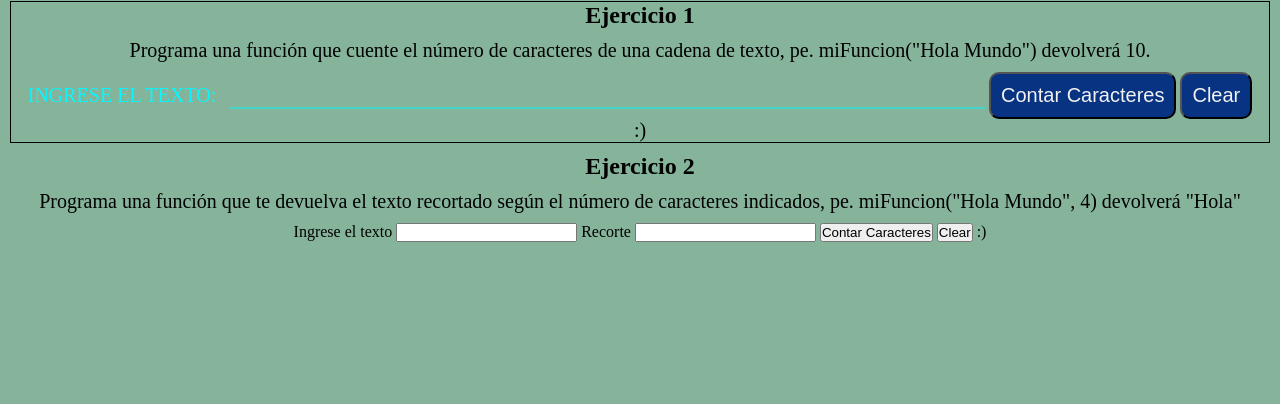
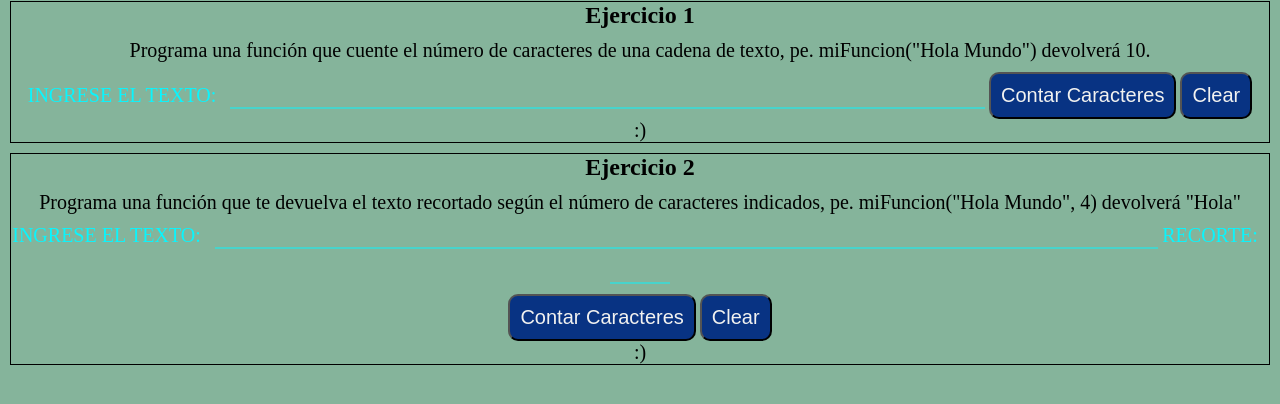
Before and after one commit to Henrycaba471/iniciando-en-git, a plain HTML site: page index.html in a window 1280 px wide. Shown: the part 70-474 px from the top of the page. Drawn offline with Linux system fonts and the light colour scheme.

Commit message:
estilos Ejercicio dos agregados

```diff
--- a/index.html
+++ b/index.html
@@ -24,10 +24,10 @@
         <div class="ejercicio-2">
             <h2 class="dos">Ejercicio 2</h2>
             <p>Programa una función que te devuelva el texto recortado según el número de caracteres indicados, pe. miFuncion("Hola Mundo", 4) devolverá "Hola"</p>
-            <label for="entrada">Ingrese el texto</label>
+            <label for="entrada">Ingrese el texto:</label>
             <input type="text" id="entrada-recorte">
-            <label for="recorte">Recorte</label>
-            <input type="number" id="recorte">
+            <label for="recorte">Recorte:</label>
+            <input type="number" id="recorte"><br>
             <button type="submit" id="contar" onclick="">Contar Caracteres</button>
             <button id="clear" type="submit">Clear</button>
             <span id="resultado">:)</span>
--- a/style.css
+++ b/style.css
@@ -56,3 +56,42 @@ p{
     width: 100%;
     font-size: 20px;
 }
+.ejercicio-2 label {
+  font-size: 20px;
+  text-transform: uppercase;
+  color: rgb(10, 245, 253);
+  padding-right: 10px;
+}
+.ejercicio-2 #recorte{
+  width: 60px;
+}
+.ejercicio-2 input {
+  width: 75%;
+  font-size: 20px;
+  outline: none;
+  border: none;
+  border-bottom: 2px solid rgb(10, 245, 253, 0.5);
+  background: transparent;
+  padding-left: 5px;
+  color: #F2F2F0;
+  margin-bottom: 10px;
+}
+
+.ejercicio-2 button {
+  font-size: 20px;
+  background: rgb(8, 51, 131);
+  padding: 10px;
+  border-radius: 10px;
+  outline: none;
+  cursor: pointer;
+  color: #F2F2F0;
+}
+.ejercicio-2 span {
+  display: block;
+  width: 100%;
+  font-size: 20px;
+}
+.ejercicio-2 {
+  border: 1px solid #000;
+  margin: 10px;
+}
```
